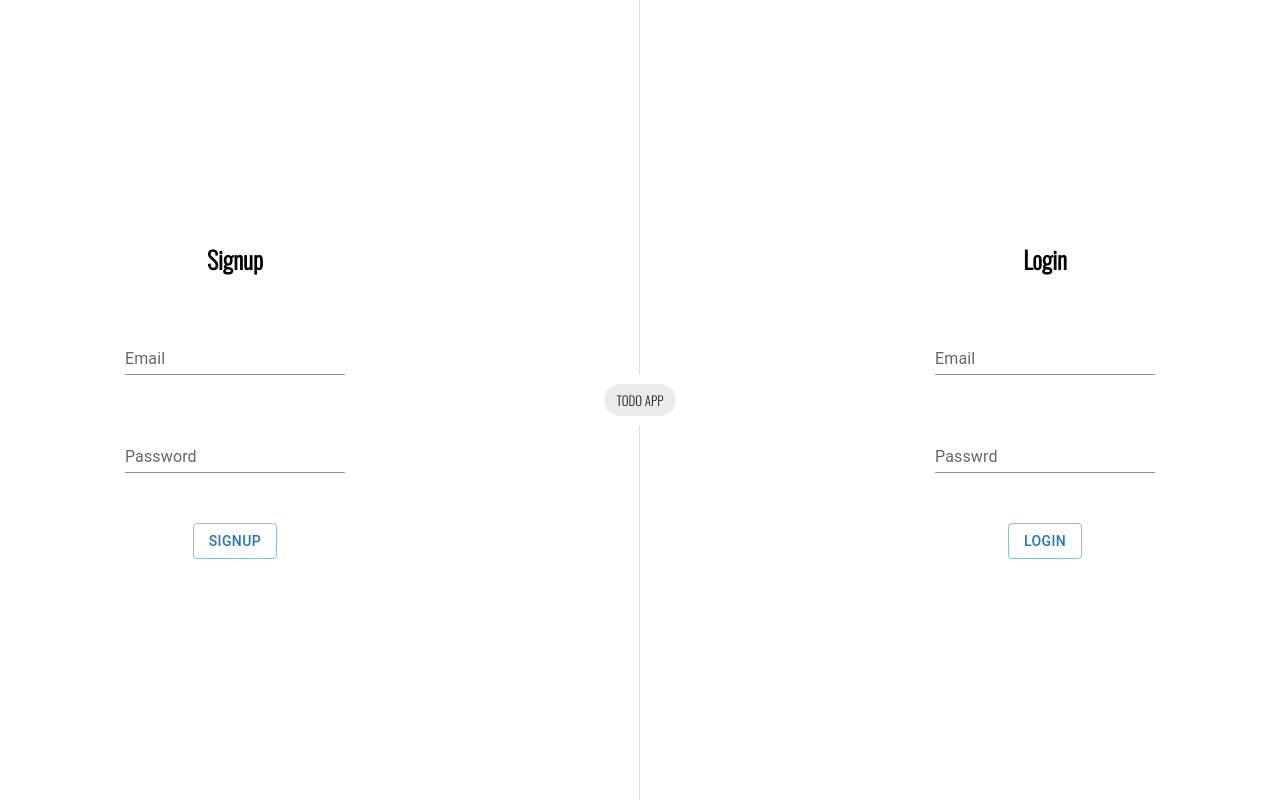
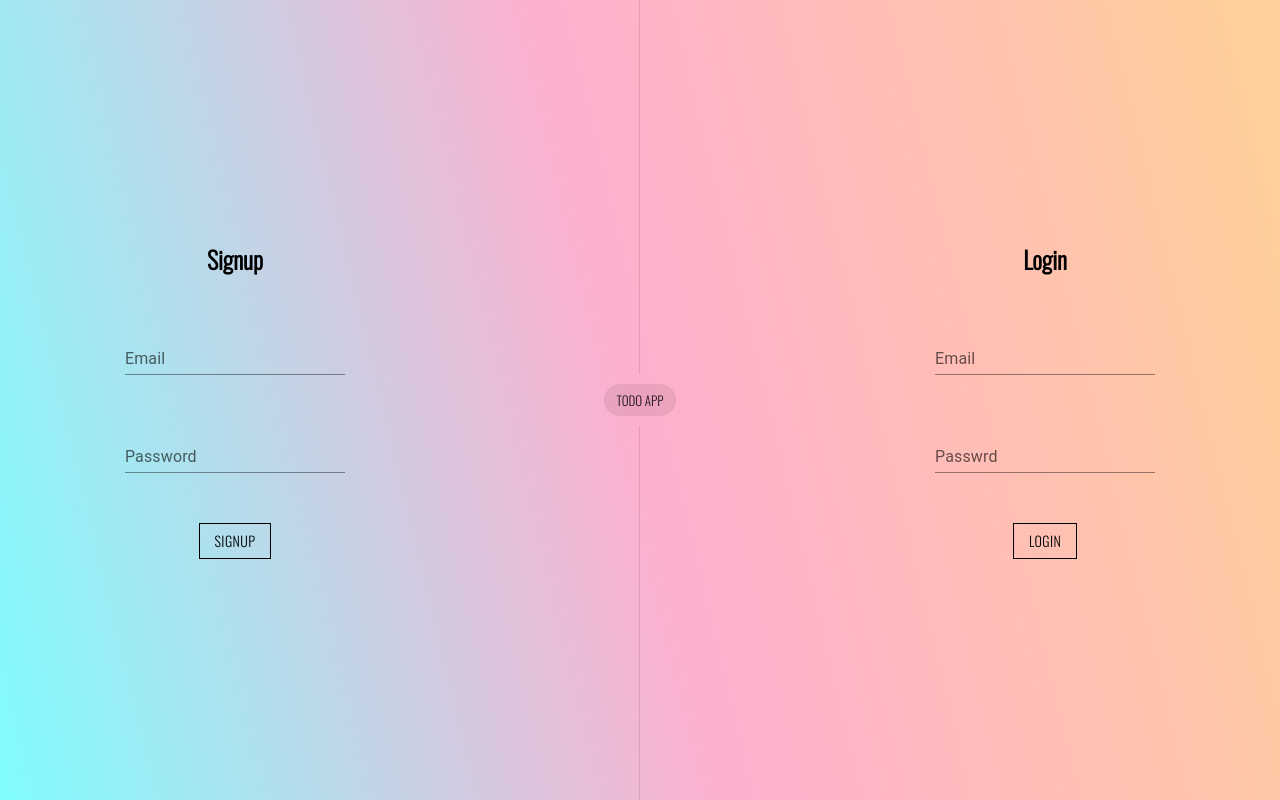
Before and after one commit to i-umairkhan/todo_app, a React (Create React App) app: page / in a window 1280 px wide. Built offline with nearby package versions, Linux system fonts and the light colour scheme.

Commit message:
buttons styling

```diff
--- a/src/Component/Login/Login.jsx
+++ b/src/Component/Login/Login.jsx
@@ -65,6 +65,7 @@ const Login = () => {
       />
       <Button // sign up button
         variant="outlined"
+        className="login__button"
         onClick={handleSubmit}
       >
         Login
--- a/src/Component/Login/Login.scss
+++ b/src/Component/Login/Login.scss
@@ -5,4 +5,10 @@
   * {
     margin-bottom: 50px;
   }
+  .login__button {
+    color: black !important;
+    font-family: "Oswald", sans-serif !important;
+    border: 1px solid black !important;
+    border-radius: 0px !important;
+  }
 }
--- a/src/Component/SignUp/SignUp.jsx
+++ b/src/Component/SignUp/SignUp.jsx
@@ -60,6 +60,7 @@ const SignUp = () => {
       />
       <Button // sign up button
         variant="outlined"
+        className="signup__button"
         onClick={handleSubmit}
       >
         Signup
--- a/src/Component/SignUp/SignUp.scss
+++ b/src/Component/SignUp/SignUp.scss
@@ -5,4 +5,10 @@
   * {
     margin-bottom: 50px;
   }
+  .signup__button {
+    color: black !important;
+    font-family: "Oswald", sans-serif !important;
+    border: 1px solid black !important;
+    border-radius: 0px !important;
+  }
 }
--- a/src/index.css
+++ b/src/index.css
@@ -4,3 +4,12 @@
   padding: 0;
   font-family: "Oswald", sans-serif;
 }
+
+body {
+  background-image: linear-gradient(
+    76.5deg,
+    rgba(129, 252, 255, 1) 0.4%,
+    rgba(255, 175, 207, 1) 49.8%,
+    rgba(255, 208, 153, 1) 98.6%
+  );
+}
```
